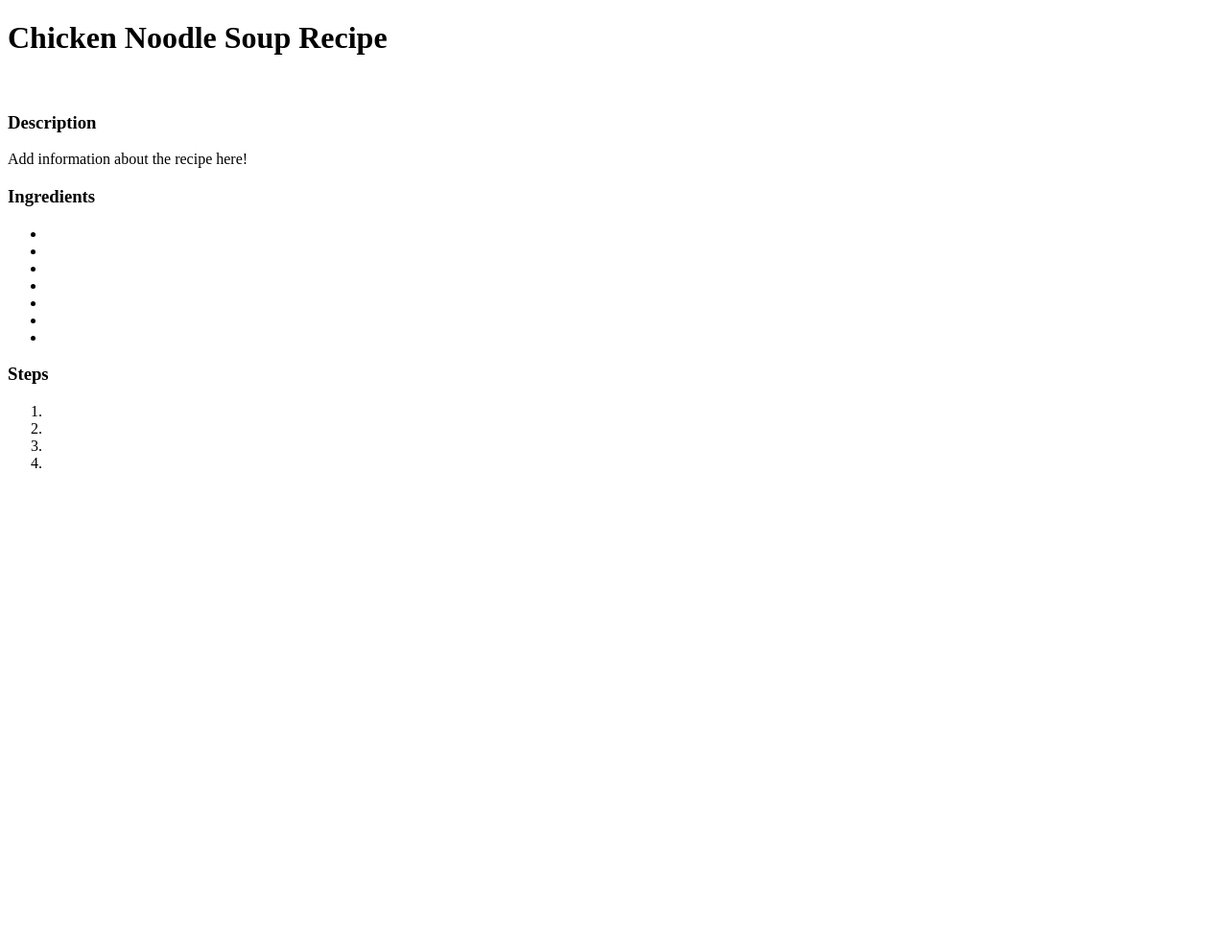
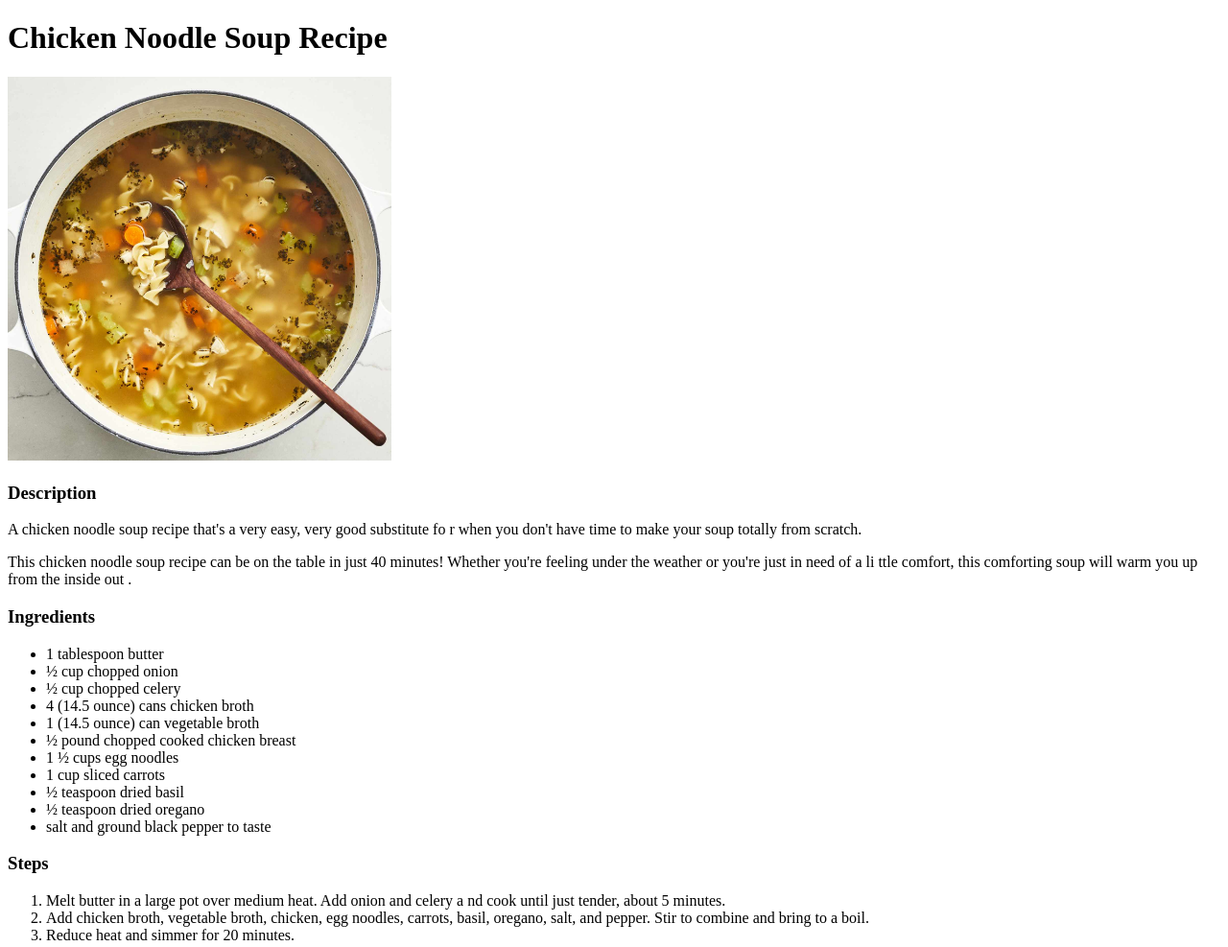
Before and after one commit to robotdancemoves/odin-recipes, a plain HTML site: page recipes/chickenNoodleSoup.html in a window 1280 px wide. Shown: the whole page at 96% size. Before the commit the page ends 800 px from the top, so only its background shows below. Drawn offline with Linux system fonts and the light colour scheme.

Commit message:
Filled ingredient list, steps, description.

```diff
--- a/recipes/chickenNoodleSoup.html
+++ b/recipes/chickenNoodleSoup.html
@@ -8,25 +8,36 @@
 <body>
     <h1>Chicken Noodle Soup Recipe</h1>
     <!-- TODO: add an image -->
-    <img>
+    <img src="../images/chicken-noodle-soup.jpg" alt="Picture of a delicious ch
+    icken noodle soup" height="400">
     <h3>Description</h3>
-    <p>Add information about the recipe here!</p>
+    <p>A chicken noodle soup recipe that's a very easy, very good substitute fo
+        r when you don't have time to make your soup totally from scratch.</p>
+    <p>This chicken noodle soup recipe can be on the table in just 40 minutes!
+        Whether you're feeling under the weather or you're just in need of a li
+        ttle comfort, this comforting soup will warm you up from the inside out
+        .</p>
     <h3>Ingredients</h3>
     <ul>
-        <li></li>
-        <li></li>
-        <li></li>
-        <li></li>
-        <li></li>
-        <li></li>
-        <li></li>
+        <li>1 tablespoon butter</li>
+        <li>½ cup chopped onion</li>
+        <li>½ cup chopped celery</li>
+        <li>4 (14.5 ounce) cans chicken broth</li>
+        <li>1 (14.5 ounce) can vegetable broth</li>
+        <li>½ pound chopped cooked chicken breast</li>
+        <li>1 ½ cups egg noodles</li>
+        <li>1 cup sliced carrots</li>
+        <li>½ teaspoon dried basil</li>
+        <li>½ teaspoon dried oregano</li>
+        <li>salt and ground black pepper to taste</li>
     </ul>
     <h3>Steps</h3>
     <ol>
-        <li></li>
-        <li></li>
-        <li></li>
-        <li></li>
+        <li>Melt butter in a large pot over medium heat. Add onion and celery a
+            nd cook until just tender, about 5 minutes.</li>
+        <li>Add chicken broth, vegetable broth, chicken, egg noodles, carrots,
+            basil, oregano, salt, and pepper. Stir to combine and bring to a boil.</li>
+        <li>Reduce heat and simmer for 20 minutes.</li>
     </ol>
 
 </body>
```
